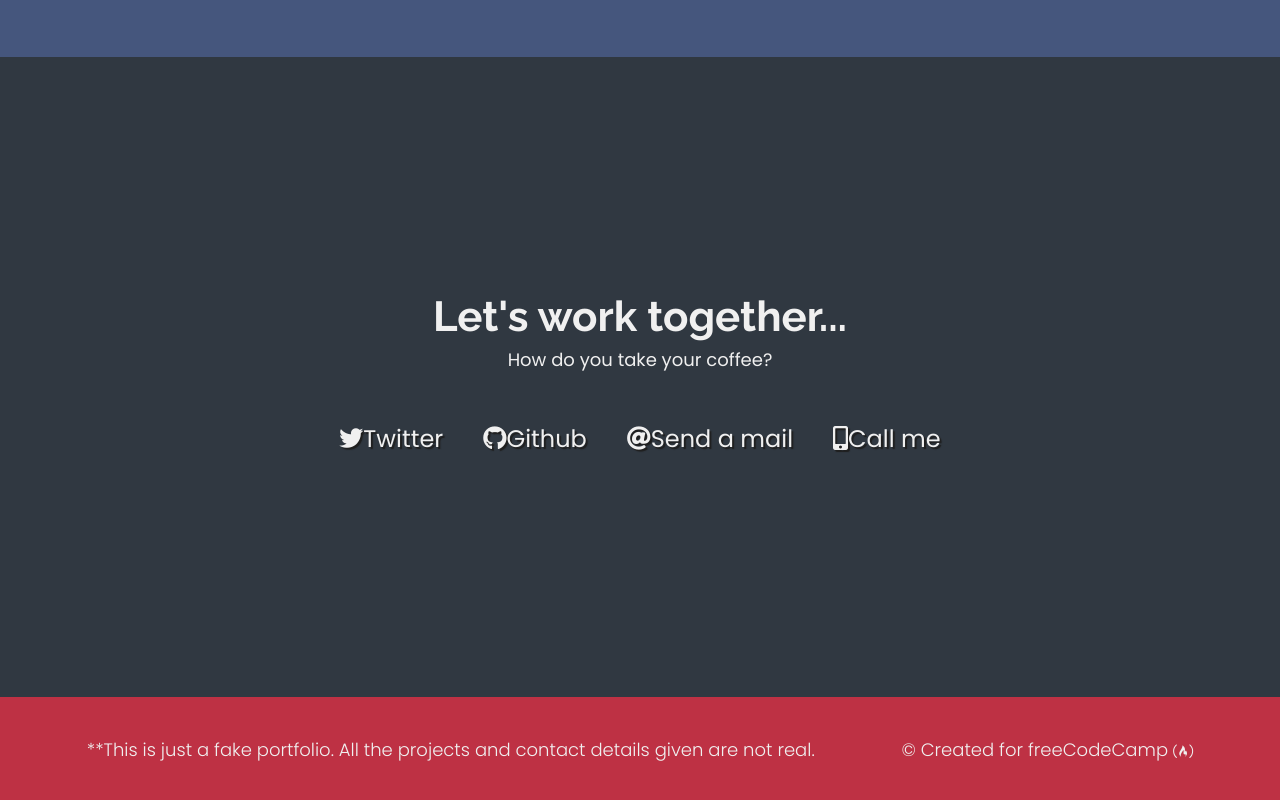
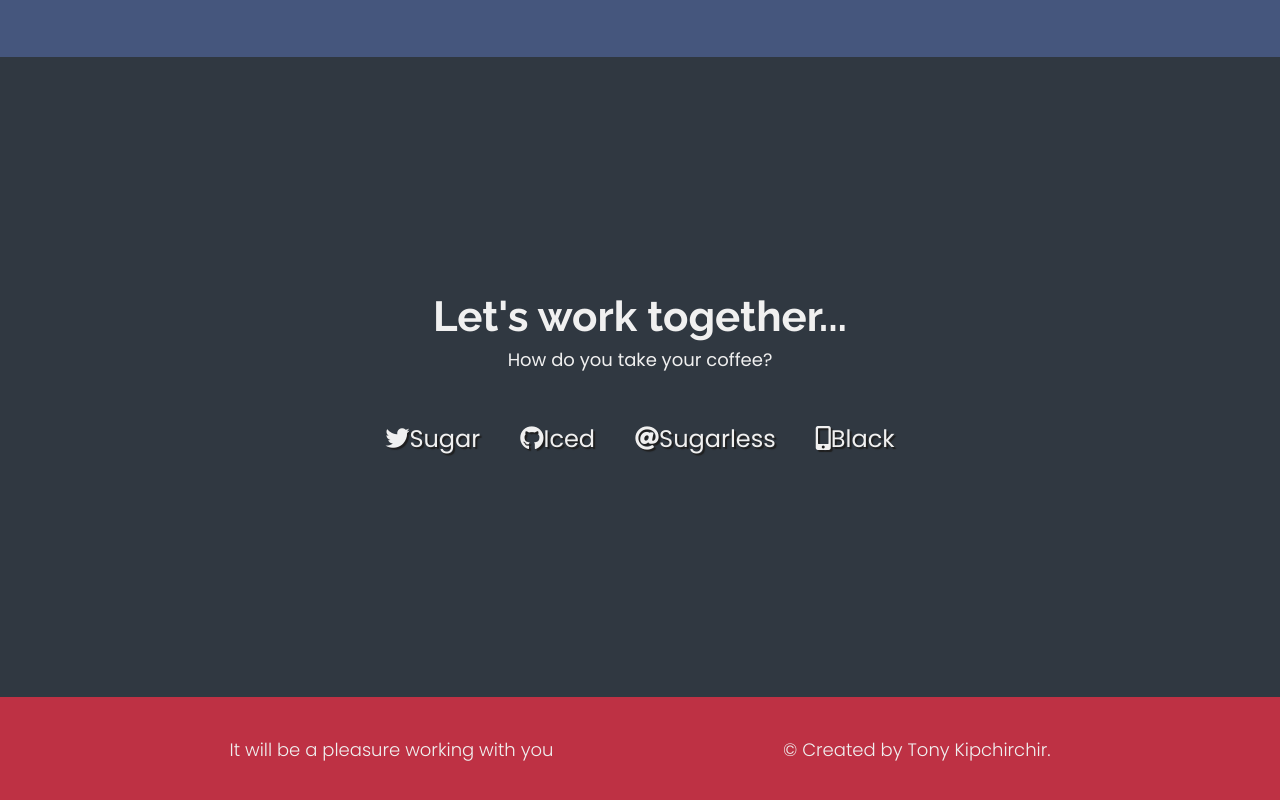
Before and after one commit to TheTramp/TheTramp.github.io, a plain HTML site: page index.html in a window 1280 px wide. Shown: the part 1928-2728 px from the top of the page. Drawn offline with Linux system fonts and the light colour scheme.

Commit message:
Update index.html

```diff
--- a/index.html
+++ b/index.html
@@ -90,22 +90,22 @@
         <p>How do you take your coffee?</p>
       </div>
       <div class="contact-links">
-        <a href="https://twitter.com/br_3_kv" target="_blank" class="btn contact-details"><i class="fab fa-twitter"></i>Twitter</a>
+        <a href="https://twitter.com/br_3_kv" target="_blank" class="btn contact-details"><i class="fab fa-twitter"></i>Sugar</a>
 
-        <a href="https://github.com/kipchirchir-tony" id="profile-link" target="_blank" class="btn contact-details"><i class="fab fa-github"></i>Github</a>
+        <a href="https://github.com/kipchirchir-tony" id="profile-link" target="_blank" class="btn contact-details"><i class="fab fa-github"></i>Iced</a>
 
-        <a href="mailto: tonykipchirchir@petalmail.com" class="btn contact-details"><i class="fas fa-at"></i>Send a mail</a>
+        <a href="mailto: tonykipchirchir@petalmail.com" class="btn contact-details"><i class="fas fa-at"></i>Sugarless</a>
 
-        <a href="tel:+254704679909" class="btn contact-details"><i class="fas fa-mobile-alt"></i>Call me</a>
+        <a href="tel:+254704679909" class="btn contact-details"><i class="fas fa-mobile-alt"></i>Black</a>
       </div>
     </section>
 
     <footer>
       <p>
-        **This is just a fake portfolio. All the projects and contact details given are not real.
+        It will be a pleasure working with you
       </p>
       <p>
-        &copy; Created for <a href="https://www.freecodecamp.com/" target="_blank">freeCodeCamp <i class="fab fa-free-code-camp"></i></a>
+        &copy; Created by Tony Kipchirchir.
       </p>
     </footer>
   </body>
```
